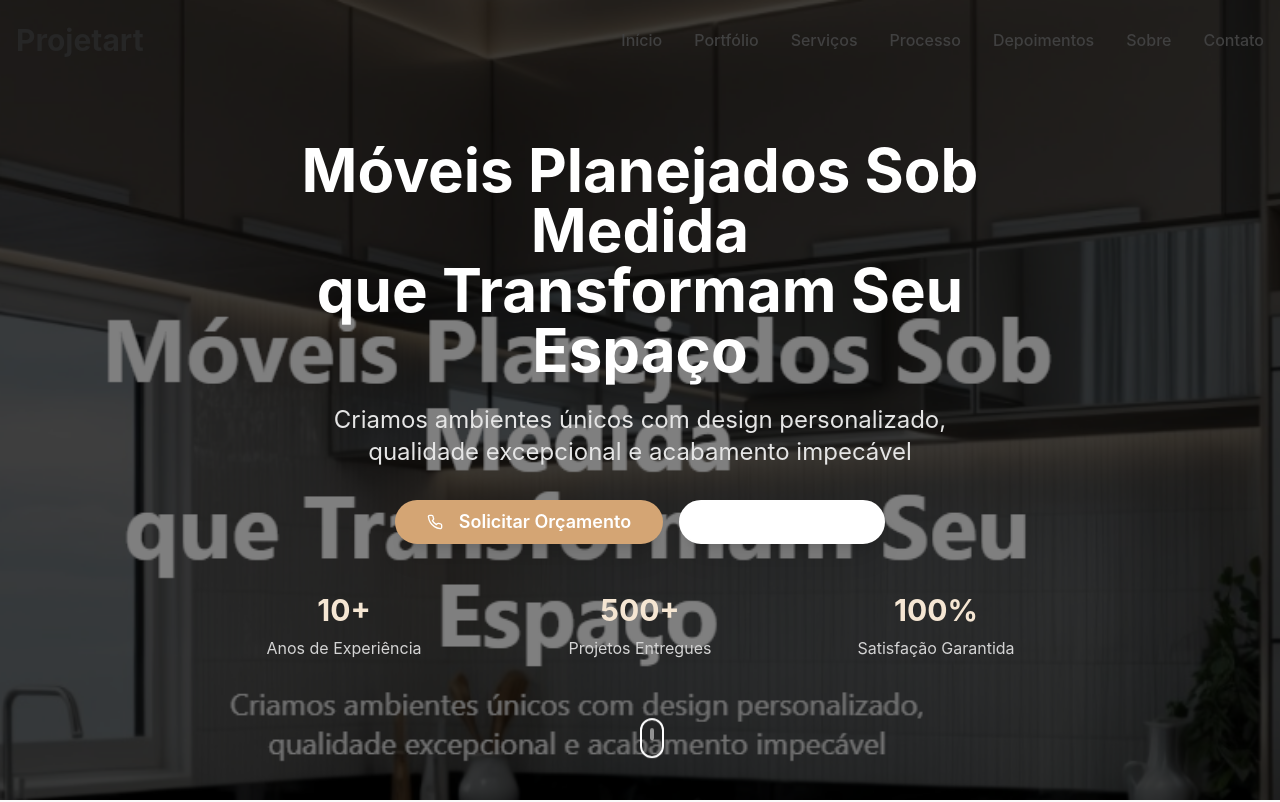
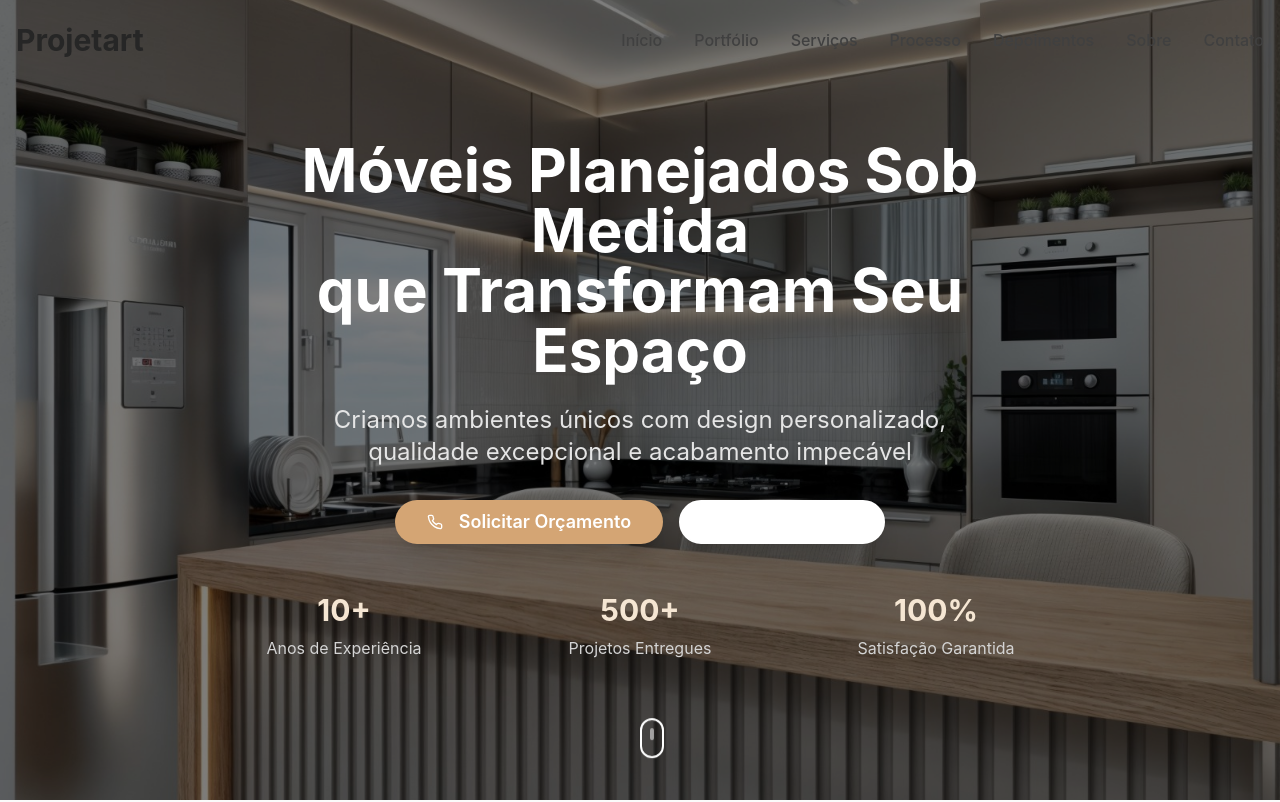
Before and after one commit to MATHEUS10010/projetart-web-design, a React (Vite) app: page / in a window 1280 px wide. Shown: the top 802 px of the page. Built offline with nearby package versions, Linux system fonts and the light colour scheme.

Commit message:
Revert background image
Restore the background image in the Hero component to the kitchen image.

```diff
--- a/src/components/Hero.tsx
+++ b/src/components/Hero.tsx
@@ -23,7 +23,7 @@ const Hero = () => {
       <div
         className="absolute inset-0 bg-cover bg-center bg-no-repeat"
         style={{
-          backgroundImage: 'url("/lovable-uploads/73f88ab5-0aa5-4ce5-b455-5ac580619c28.png")',
+          backgroundImage: 'url("/lovable-uploads/c980be59-c7a7-4914-a2cf-41a3543b6be2.png")',
         }}
       >
         <div className="absolute inset-0 bg-black/50" />
```
